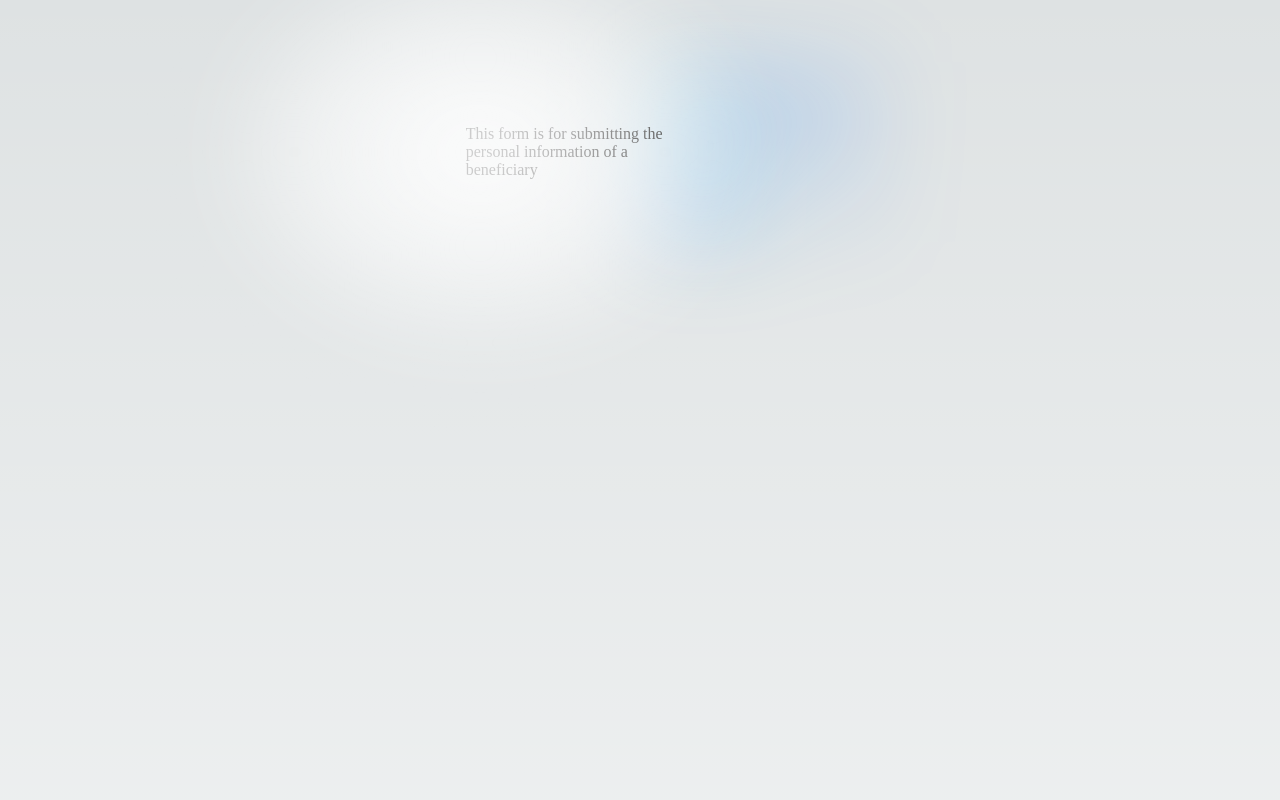
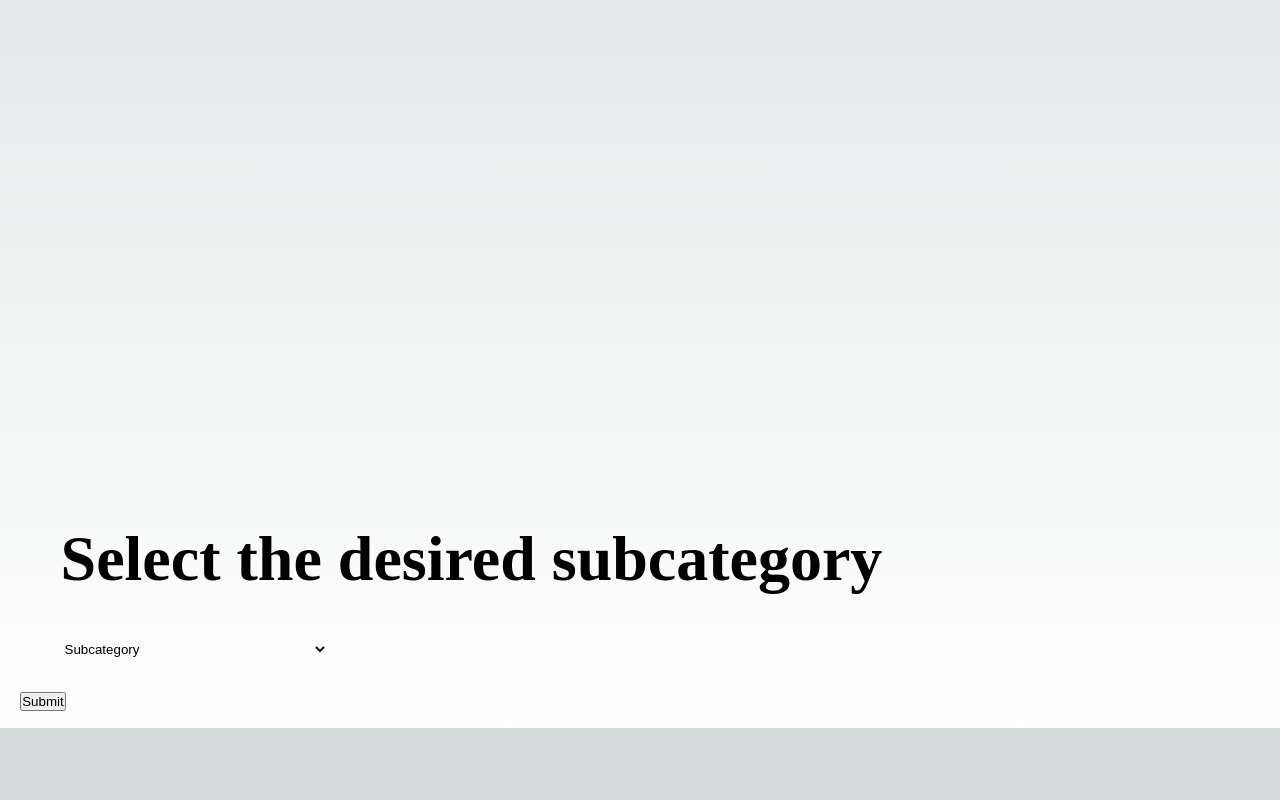
Before and after one commit to mgESW/nextjs-boilerplate-UI, a Next.js app: page /tech in a window 1280 px wide. Shown: the part 460-1260 px from the top of the page. After the commit the page ends 1188 px from the top, so only its background shows below. Built offline with nearby package versions, Linux system fonts and the light colour scheme.

Commit message:
Update tech.js

```diff
--- a/pages/tech.js
+++ b/pages/tech.js
@@ -73,19 +73,16 @@ height={144}
 width={144}
 alt=""
 />
-<div className={styles.center}>
-<h2 className={styles.main}>
-Vision Aid Partner Tracking
-    System</h2>
-<p className={styles.grid}>
+<div className={styles.main}>
+<p className={styles.code}>
     This form is for submitting the personal information of a beneficiary
 </p>
 </div>
 <form action="#" method="POST" onSubmit={(e) => handleSubmit(e, selectedOption)}
-  className={styles.main}>
-<div className={styles.main}>
-    <div>
-        <label htmlFor="option-select" className={styles.main}>
+  className={styles.card}>
+<h1 className={styles.card}>
+    <h1>
+        <label htmlFor="option-select" className={styles.card}>
             Select the desired subcategory
         </label>
         <div className="mt-2.5">
@@ -93,15 +90,12 @@ Vision Aid Partner Tracking
             id="option-select"
             name="option-select"
             onChange={(e) => setSelectedOption(e.target.value)}
-            className="border-gray-400 rounded-md shadow-sm focus:border-primary-500 focus:ring-primary-500 focus:ring-opacity-50">
+            className={styles.card}>
             <option value="">Subcategory</option>
-            <option value="computer-training">Computer Training</option>
-            <option value="mobile-training">Mobile Training</option>
-            <option value="orientation-mobility-training">Orientation Mobility Training</option>
-            <option value="vision-enhancement">Vision Enhancement</option>
-            <option value="counselling-education">Counselling & Education</option>
-            <option value="camps">Camps</option>
-            <option value="school-screenings">School Screenings</option>
+            <option value="low-vision-screening">Low Vision Screening</option>
+            <option value="comp-low-vision">Comprehensive Low Vision Evaluation</option>
+            <option value="functional-vision">Functional Vision</option>
+
             </select>
         </div>
         {selectedOption === 'computer-training' && (
@@ -1481,8 +1475,8 @@ Vision Aid Partner Tracking
             </div>
             </>
         )}
-    </div>
-</div>
+    </h1>
+</h1>
 <div className="mt-10">
     <p id="demo"></p>
     <button
```
